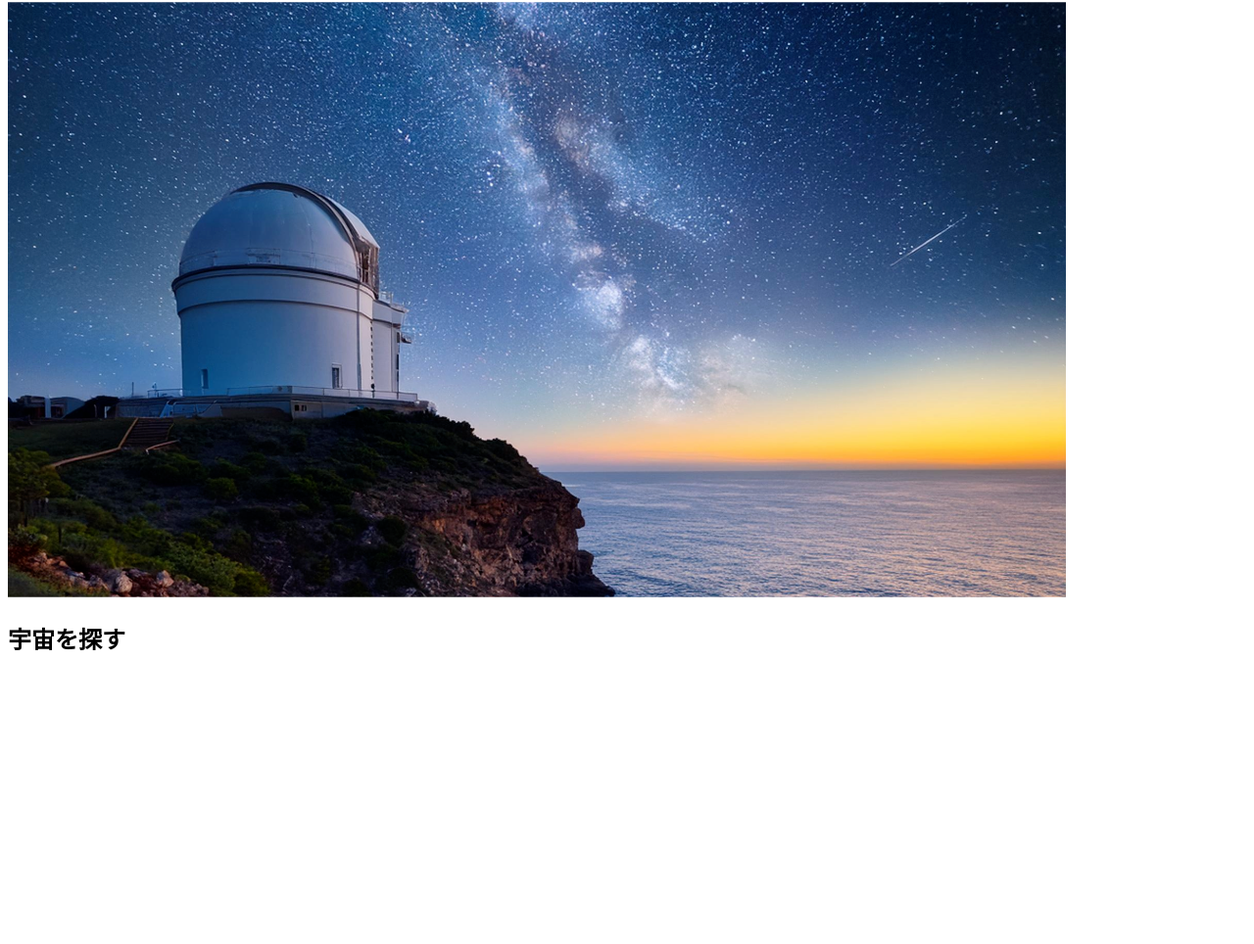
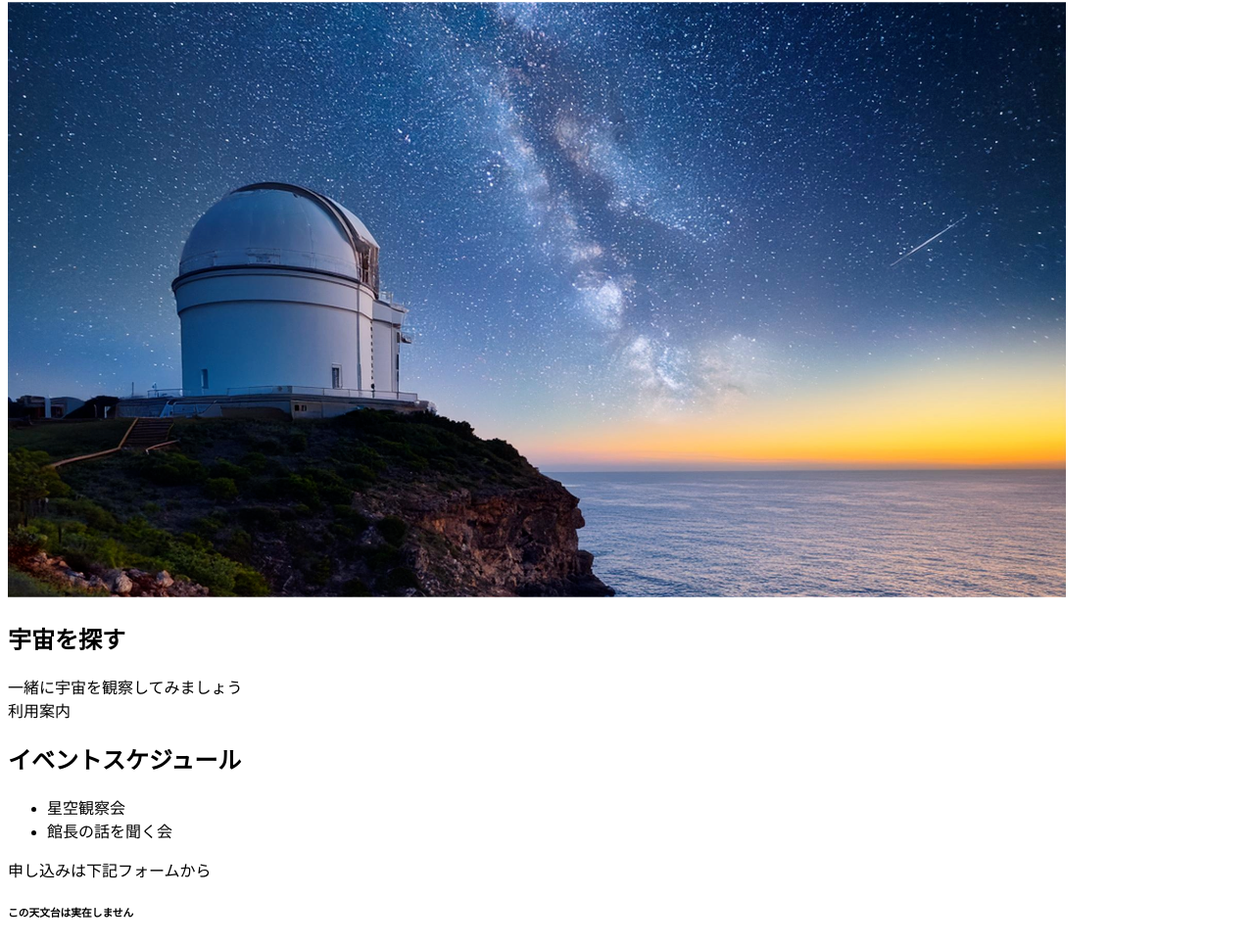
Before and after one commit to ick2322017/Prg20241118, a plain HTML site: page index.html in a window 1280 px wide. Shown: the part 87-1051 px from the top of the page at 98% size. Before the commit the page ends 800 px from the top, so only its background shows below. Drawn offline with Linux system fonts and the light colour scheme.

Commit message:
1126_update2

```diff
--- a/index.html
+++ b/index.html
@@ -8,5 +8,16 @@
         <h1>市川天文台</h1>
         <img src="main_pic.png" alt="市川天文台の写真"/>
         <h2>宇宙を探す</h2>
+        <p>一緒に宇宙を観察してみましょう
+            <br>
+            利用案内
+        </p>
+        <h2>イベントスケジュール</h2>
+        <ul>
+            <li>星空観察会</li>
+            <li>館長の話を聞く会</li>
+        </ul>
+        <p>申し込みは下記フォームから</p>
+        <h6>この天文台は実在しません</h6>
     </body>
 </html>
```
